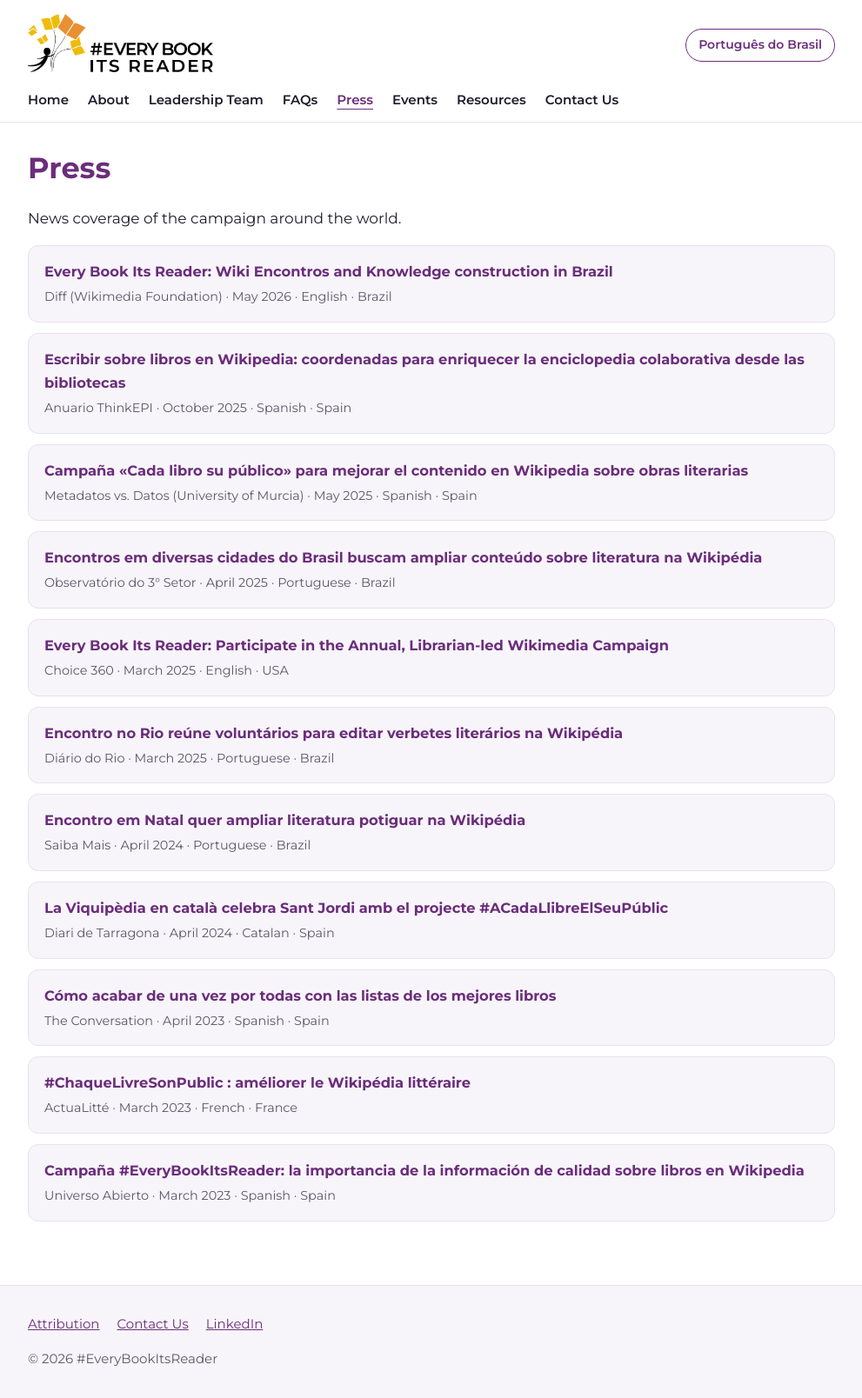
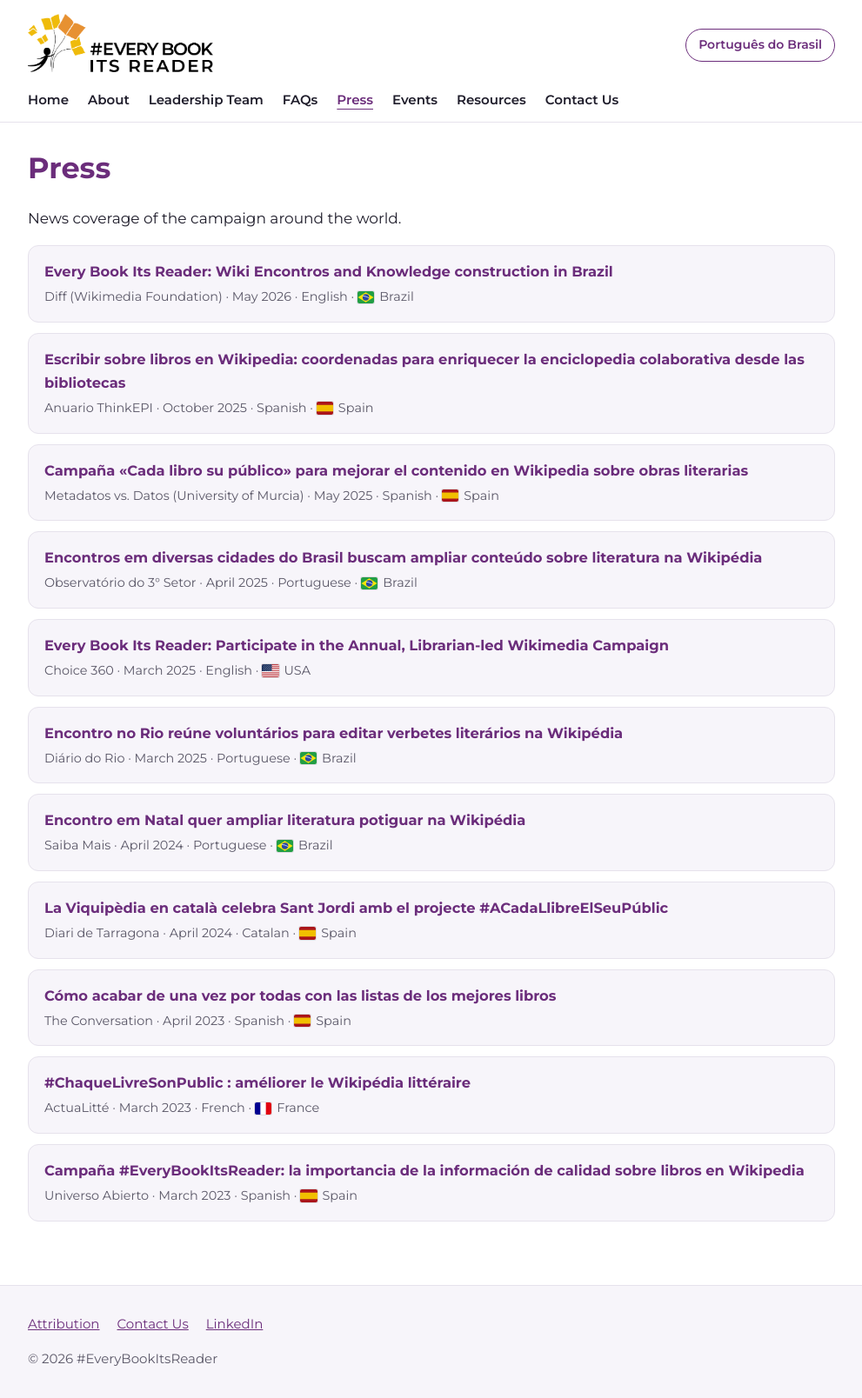
Before and after one commit to ELEMBridges/everybookitsreader, a Jekyll site: the page built from pages/en/media.md, in a window 1280 px wide. Shown: the whole page at 87% size, without its empty margins (144-1135 px from the left). Built offline with Jekyll 4.4.1, drawn with Linux system fonts in a browser that asks for light colours.

Commit message:
Add country flags to Press (English)

```diff
--- a/pages/en/media.md
+++ b/pages/en/media.md
@@ -9,24 +9,24 @@ layout: default
 News coverage of the campaign around the world.
 
 - **[Every Book Its Reader: Wiki Encontros and Knowledge construction in Brazil](https://diff.wikimedia.org/2026/05/26/every-book-its-reader-wiki-encontros-and-knowledge-construction-in-brazil/)**
-  Diff (Wikimedia Foundation) · May 2026 · English · Brazil
+  Diff (Wikimedia Foundation) · May 2026 · English · ![](/assets/flags/br.svg) Brazil
 - **[Escribir sobre libros en Wikipedia: coordenadas para enriquecer la enciclopedia colaborativa desde las bibliotecas](https://doi.org/10.3145/thinkepi.2025.e19a17)**
-  Anuario ThinkEPI · October 2025 · Spanish · Spain
+  Anuario ThinkEPI · October 2025 · Spanish · ![](/assets/flags/es.svg) Spain
 - **[Campaña «Cada libro su público» para mejorar el contenido en Wikipedia sobre obras literarias](https://www.um.es/metadatosvsdatos/campana-cada-libro-su-publico-para-mejorar-el-contenido-en-wikipedia-sobre-obras-literarias/)**
-  Metadatos vs. Datos (University of Murcia) · May 2025 · Spanish · Spain
+  Metadatos vs. Datos (University of Murcia) · May 2025 · Spanish · ![](/assets/flags/es.svg) Spain
 - **[Encontros em diversas cidades do Brasil buscam ampliar conteúdo sobre literatura na Wikipédia](https://observatorio3setor.org.br/encontros-em-diversas-cidades-do-brasil-buscam-ampliar-conteudo-sobre-literatura-na-wikipedia-2/)**
-  Observatório do 3° Setor · April 2025 · Portuguese · Brazil
+  Observatório do 3° Setor · April 2025 · Portuguese · ![](/assets/flags/br.svg) Brazil
 - **[Every Book Its Reader: Participate in the Annual, Librarian-led Wikimedia Campaign](https://www.choice360.org/libtech-insight/every-book-its-reader-participate-in-the-annual-librarian-led-wikimedia-campaign/)**
-  Choice 360 · March 2025 · English · USA
+  Choice 360 · March 2025 · English · ![](/assets/flags/us.svg) USA
 - **[Encontro no Rio reúne voluntários para editar verbetes literários na Wikipédia](https://diariodorio.com/encontro-no-rio-reune-voluntarios-para-editar-verbetes-literarios-na-wikipedia/)**
-  Diário do Rio · March 2025 · Portuguese · Brazil
+  Diário do Rio · March 2025 · Portuguese · ![](/assets/flags/br.svg) Brazil
 - **[Encontro em Natal quer ampliar literatura potiguar na Wikipédia](https://saibamais.jor.br/2024/04/encontro-em-natal-quer-ampliar-literatura-potiguar-na-wikipedia/)**
-  Saiba Mais · April 2024 · Portuguese · Brazil
+  Saiba Mais · April 2024 · Portuguese · ![](/assets/flags/br.svg) Brazil
 - **[La Viquipèdia en català celebra Sant Jordi amb el projecte #ACadaLlibreElSeuPúblic](https://www.diaridetarragona.com/cultura/la-viquipedia-en-catala-celebra-sant-jordi-amb-el-projecte-acadallibreelseupublic-GO19060978)**
-  Diari de Tarragona · April 2024 · Catalan · Spain
+  Diari de Tarragona · April 2024 · Catalan · ![](/assets/flags/es.svg) Spain
 - **[Cómo acabar de una vez por todas con las listas de los mejores libros](https://theconversation.com/como-acabar-de-una-vez-por-todas-con-las-listas-de-los-mejores-libros-203353)**
-  The Conversation · April 2023 · Spanish · Spain
+  The Conversation · April 2023 · Spanish · ![](/assets/flags/es.svg) Spain
 - **[#ChaqueLivreSonPublic : améliorer le Wikipédia littéraire](https://actualitte.com/article/110595/technologie/chaquelivresonpublic-ameliorer-le-wikipedia-litteraire)**
-  ActuaLitté · March 2023 · French · France
+  ActuaLitté · March 2023 · French · ![](/assets/flags/fr.svg) France
 - **[Campaña #EveryBookItsReader: la importancia de la información de calidad sobre libros en Wikipedia](https://universoabierto.org/2023/03/08/campana-everybookitsreader-la-importancia-de-la-informacion-de-calidad-sobre-libros-en-wikipedia/)**
-  Universo Abierto · March 2023 · Spanish · Spain
+  Universo Abierto · March 2023 · Spanish · ![](/assets/flags/es.svg) Spain
```
